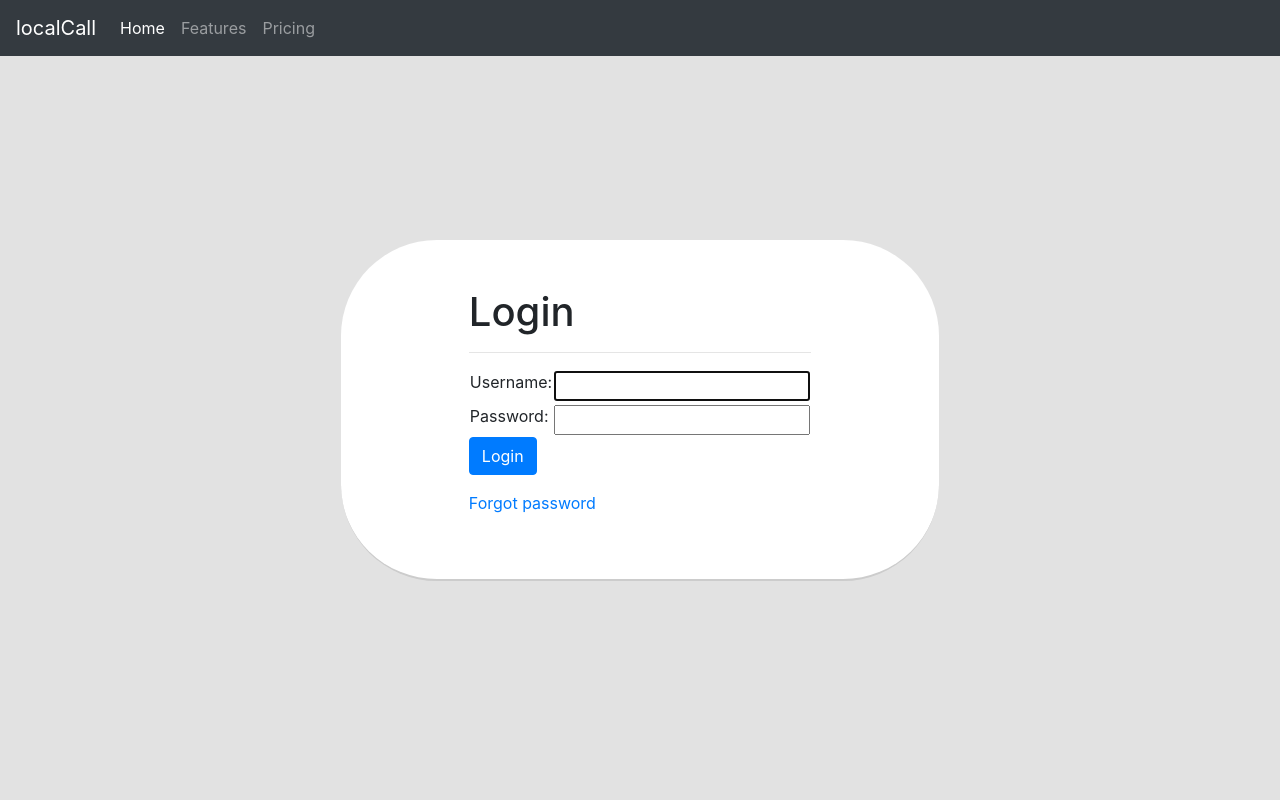
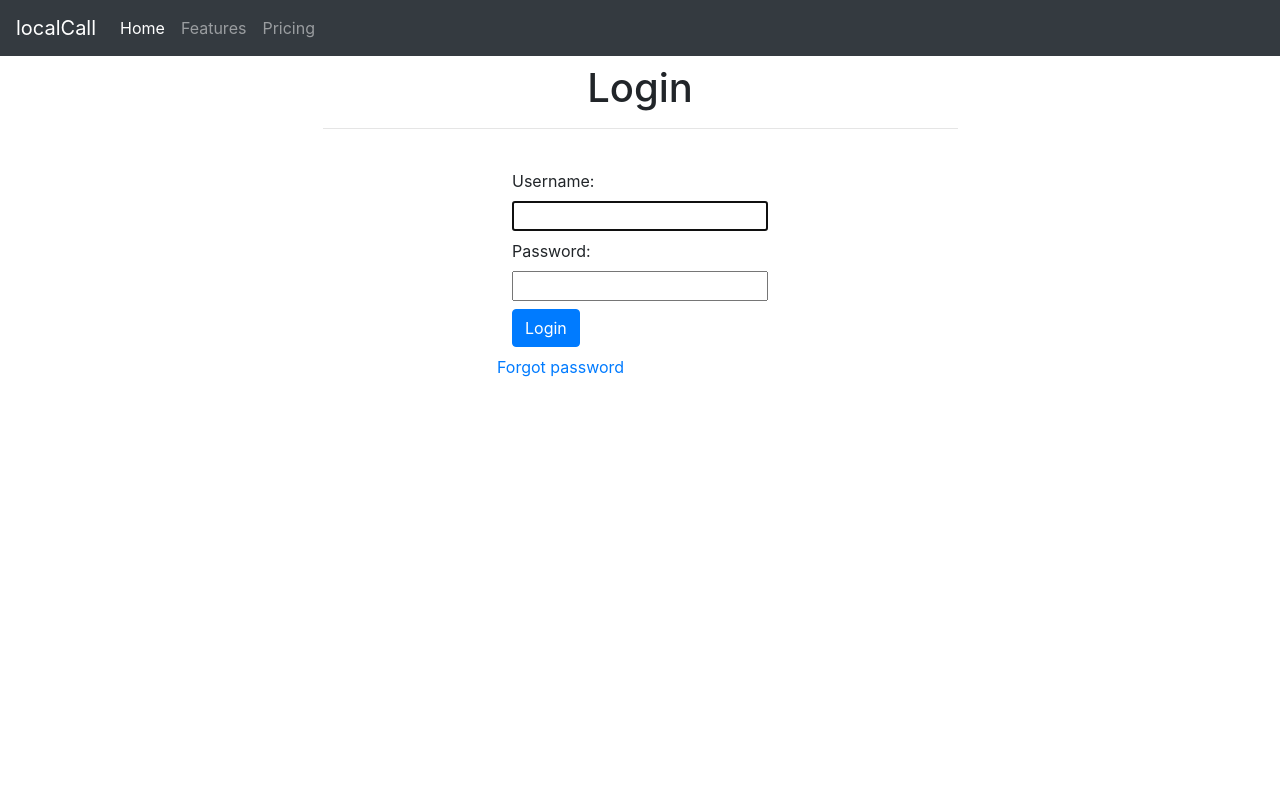
Before and after one commit to oxihormesis/reicall, a Django app: page /accounts/login/ in a window 1280 px wide. Run offline with Django 3.2, Linux system fonts and the light colour scheme; parts of the project's set-up code (start-up, migrations or seed data) failed here and were passed over; some libraries are stand-ins or nearby versions.

Commit message:
Updated login template styling with responsive bootstrap classes

```diff
--- a/accounts/templates/registration/login.html
+++ b/accounts/templates/registration/login.html
@@ -2,47 +2,18 @@
 
 {% block page_css %}
 <style>
-    .back {
-        background: #e2e2e2;
-        width: 100%;
-        position: absolute;
-        top: 0;
-        bottom: 0;
-      }
-
-      .div-center {
-        width: 400px;
-        padding-top: 50px;
-        background-color: #fff;
-        position: relative;
-        left: 0;
-        right: 0;
-        top: 30%;
-        bottom: 0;
-        margin: auto;
-        max-width: 100%;
-        max-height: 100%;
-        overflow: auto;
-        padding: 3em 8em;
-        border-bottom: 2px solid #ccc;
-        display: table;
-        border-radius: 6rem;
-      }
-
-      div.login__wrapper {
-        display: table-cell;
-        vertical-align: middle;
-      }
 </style>
 {% endblock %}
 
 {% block content %}
-<div class="back">
-    <div class="div-center">
-        <div class="login__wrapper">
+<div class="container">
+    <div class="row d-flex justify-content-center">
+       <div class="form-wrapper col col-lg-7">
+        <div class="action__wrapper">
+            <div class="row my-2 d-flex justify-content-center">
+                <div class="col-10 col-lg-12 text-center">
                     <h1>Login</h1>
                     <hr />
-
                     {% if form.errors %}
                     <p>Your username and password didn't match. Please try again.</p>
                     {% endif %}
@@ -55,28 +26,36 @@
                         <p>Please login to see this page.</p>
                         {% endif %}
                     {% endif %}
-
+                </div>
+            </div>
+            <div class="row btn-row d-flex justify-content-center">
+                <div class="col-12 col-md-8 col-xl-5 my-2">
+                    <div class="row d-flex justify-content-center">
                         <form method="post" action="{% url 'accounts:login' %}">
                             <div class="form-group">
                                 {% csrf_token %}
-                    <table>
-                        <tr>
-                            <td>{{ form.username.label_tag }}</td>
-                            <td>{{ form.username }}</td>
-                        </tr>
-                        <tr>
-                            <td>{{ form.password.label_tag }}</td>
-                            <td>{{ form.password }}</td>
-                        </tr>
-                    </table>
-
+                                <div class="col-12 col-md-7 col-xl-6 my-2">
+                                    <div>{{ form.username.label_tag }}
+                                        {{ form.username }}</div>
+                                </div>
+                                <div class="col-12 col-md-7 col-xl-6 my-2">
+                                    <div>{{ form.password.label_tag }}
+                                        {{ form.password }}</div>
+                                </div>
+                                <div class="col-12 col-md-7 col-xl-6 my-2">
+                                    <div>
                                         <input class="btn btn-primary" type="submit" value="Login">
                                         <input type="hidden" name="next" value="{{ next }}">
                                     </div>
-            </form>
-
+                                </div>
                                 {# Assumes you setup the password_reset view in your URLconf #}
                                 <p><a href="{% url 'accounts:password_reset' %}">Forgot password</a></p>
+                            </div>
+                        </form>
+                    </div>
+                </div>
+            </div>
+        </div>
        </div>
     </div>
 </div>
```
Also changed, not shown: accounts/templates/accounts/login.html (+0 -30 lines), accounts/templates/accounts/signup.html (+46 -52 lines), templates/landing.html (+26 -41 lines). Lines whose indentation alone changed are shown as unchanged.
